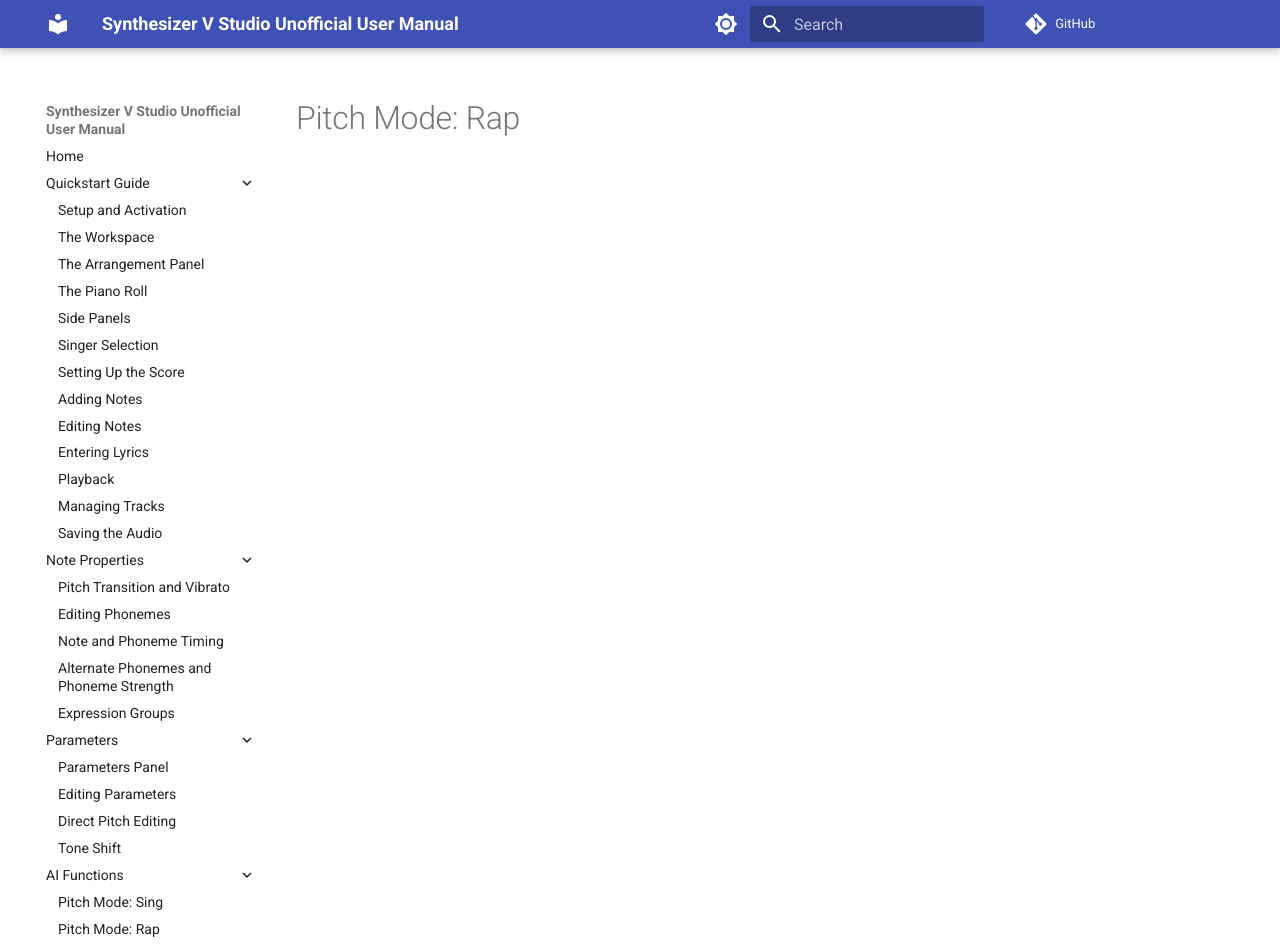
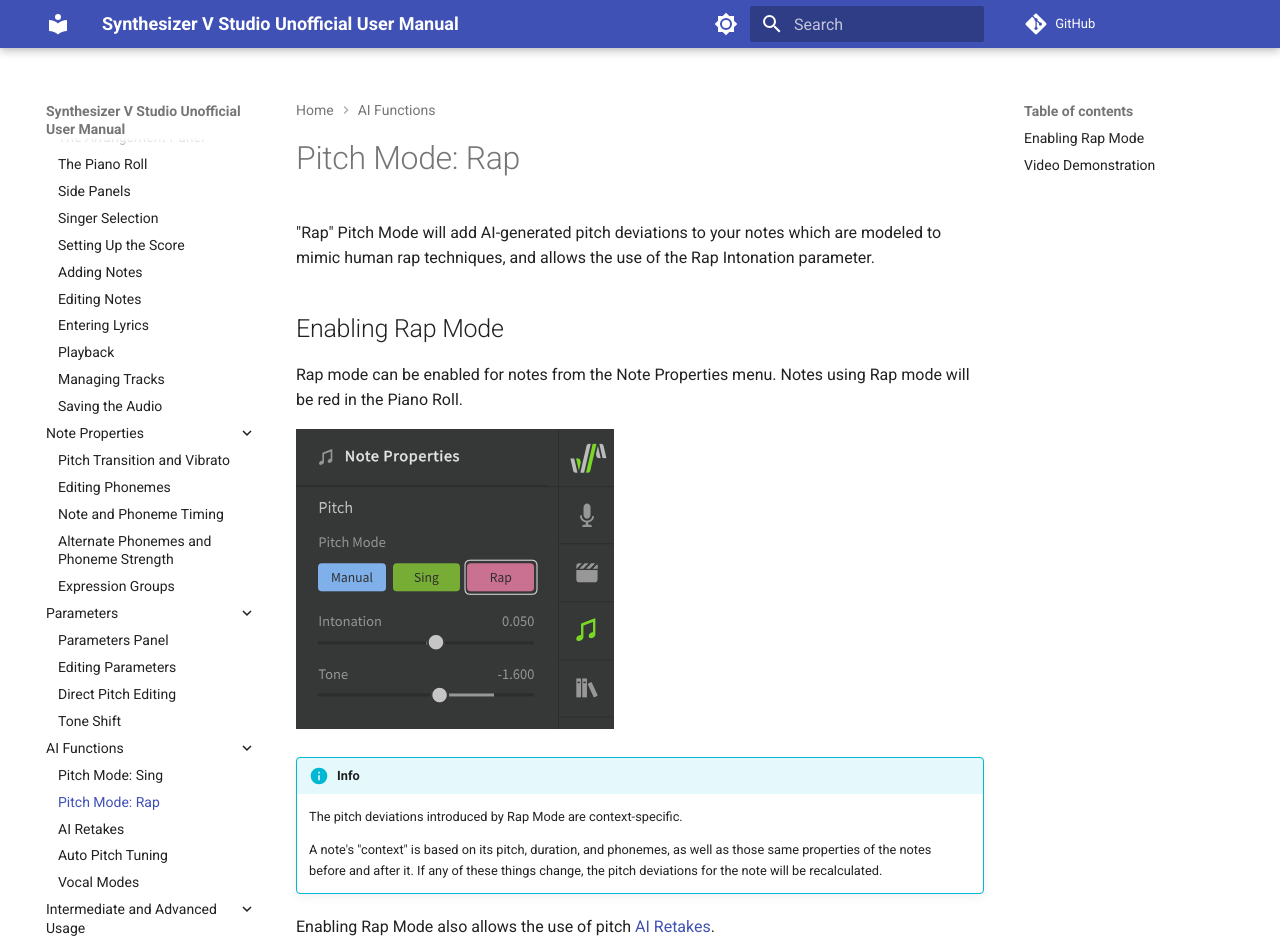
Before and after one commit to claire-west/svstudio-manual, an MkDocs documentation site: the page built from docs/ai-functions/pitch-mode-rap.md, in a window 1280 px wide and 1400 px high. Shown: the top 946 px of the window. Built offline with MkDocs 1.6.1 and Material for MkDocs 9.7.7, drawn with Linux system fonts in a browser that asks for light colours; comment, search, counter and statistics services are not loaded; some of the changed text lies outside the part shown.

Commit message:
Progress for 1.9.0 - missing screencaps and writing for Rap features

```diff
--- a/docs/ai-functions/pitch-mode-rap.md
+++ b/docs/ai-functions/pitch-mode-rap.md
@@ -1 +1,25 @@
 # Pitch Mode: Rap
+
+"Rap" Pitch Mode will add AI-generated pitch deviations to your notes which are modeled to mimic human rap techniques, and allows the use of the Rap Intonation parameter.
+
+## Enabling Rap Mode
+
+Rap mode can be enabled for notes from the Note Properties menu. Notes using Rap mode will be red in the Piano Roll.
+
+![Rap mode](../img/ai-functions/pitch-mode-rap.png)
+
+!!! info
+
+    The pitch deviations introduced by Rap Mode are context-specific.
+
+    A note's "context" is based on its pitch, duration, and phonemes, as well as those same properties of the notes before and after it. If any of these things change, the pitch deviations for the note will be recalculated.
+
+Enabling Rap Mode also allows the use of pitch [AI Retakes](ai-retakes.md).
+
+## Video Demonstration
+
+<iframe width="560" height="315" src="https://www.youtube-nocookie.com/embed/Z6OB3jHiBBk" title="YouTube video player" frameborder="0" allowfullscreen></iframe>
+
+---
+
+[Report an Issue](https://github.com/claire-west/svstudio-manual/issues/new?template=report-a-problem.md&title=[Page: Rap Pitch Mode])
--- a/mkdocs.yml
+++ b/mkdocs.yml
@@ -33,8 +33,8 @@
     - Direct Pitch Editing: parameters/direct-pitch-editing.md
     - Tone Shift: parameters/tone-shift.md
   - AI Functions:
-    - "Pitch Mode: Sing": advanced/pitch-mode-sing.md
-    - "Pitch Mode: Rap": advanced/pitch-mode-rap.md
+    - "Pitch Mode: Sing": ai-functions/pitch-mode-sing.md
+    - "Pitch Mode: Rap": ai-functions/pitch-mode-rap.md
     # - Instant Mode: ai-functions/instant-mode.md
     - AI Retakes: ai-functions/ai-retakes.md
     - Auto Pitch Tuning: ai-functions/auto-pitch-tuning.md
```
Also changed, not shown: docs/advanced/pitch-mode-manual.md (+1 -1 lines), docs/advanced/side-panels.md (+9 -9 lines), docs/ai-functions/pitch-mode-sing.md (+53 -0 lines), docs/note-properties/pitch-modes.md (deleted, +0 -1 lines), docs/note-properties/pitch-transition-and-vibrato.md (+11 -1 lines), docs/img/ai-functions/pitch-mode-rap.png (added), docs/img/ai-functions/pitch-mode-sing.png (added), docs/img/ai-functions/sing-mode-defaults.png (added).
